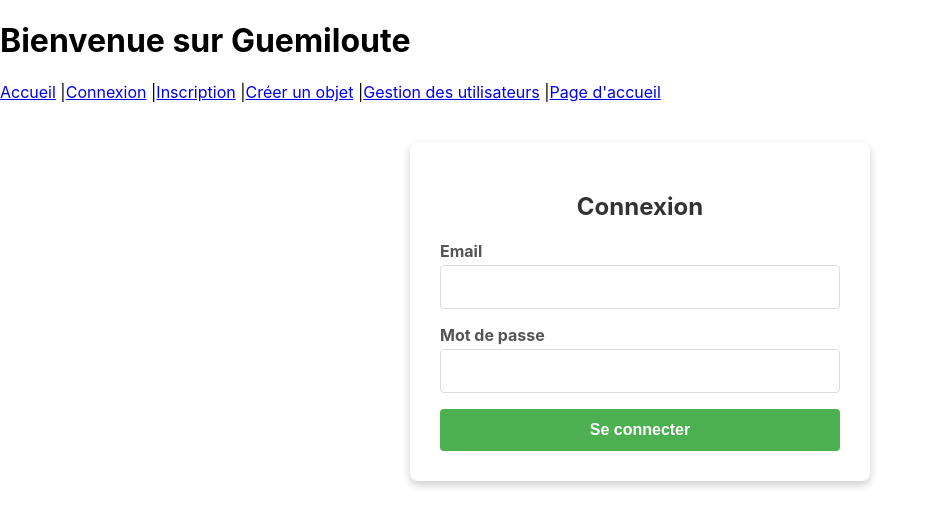
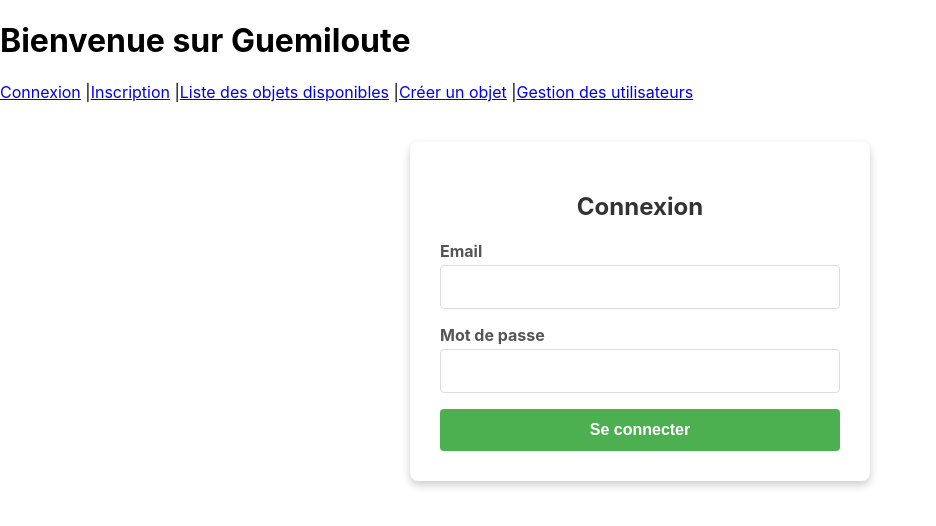
Before and after one commit to Fellous/guemiloute-test, a React (Create React App) app: page /login in a window 1280 px wide. Shown: the top 526 px of the page, without its empty margins (0-936 px from the left). Built offline with nearby package versions, Linux system fonts and the light colour scheme.

Commit message:
[chore] Update navigation and default route by David - Set Login as default page for '/' - Add 'Liste des objets disponibles' link for ItemList component - Remove unnecessary 'Accueil' link from navigation

```diff
--- a/src/App.tsx
+++ b/src/App.tsx
@@ -1,5 +1,11 @@
 import React from "react";
-import { BrowserRouter as Router, Route, Routes, Link } from "react-router-dom";
+import {
+  BrowserRouter as Router,
+  Route,
+  Routes,
+  Link,
+  Navigate,
+} from "react-router-dom";
 import "./App.css";
 import CreateItem from "./components/CreateItem";
 import ItemList from "./components/ItemList";
@@ -15,17 +21,21 @@ function App() {
         <header className="App-header">
           <h1>Bienvenue sur Guemiloute</h1>
           <nav>
-            <Link to="/">Accueil</Link> |<Link to="/login">Connexion</Link> |
+            <Link to="/login">Connexion</Link> |
             <Link to="/signup">Inscription</Link> |
+            <Link to="/items">Liste des objets disponibles</Link> |
             <Link to="/create-item">Créer un objet</Link> |
-            <Link to="/user-management">Gestion des utilisateurs</Link> |
-            <Link to="/home">Page d'accueil</Link>
+            <Link to="/user-management">Gestion des utilisateurs</Link>
           </nav>
         </header>
         <Routes>
-          <Route path="/" element={<HomePage />} />
+          {/* Redirige vers la page de connexion par défaut */}
+          <Route path="/" element={<Navigate to="/login" replace />} />
+
+          {/* Pages principales */}
           <Route path="/login" element={<Login />} />
           <Route path="/signup" element={<Signup />} />
+          <Route path="/items" element={<ItemList />} />
           <Route path="/create-item" element={<CreateItem />} />
           <Route path="/user-management" element={<UserManagement />} />
           <Route path="/home" element={<HomePage />} />
```
